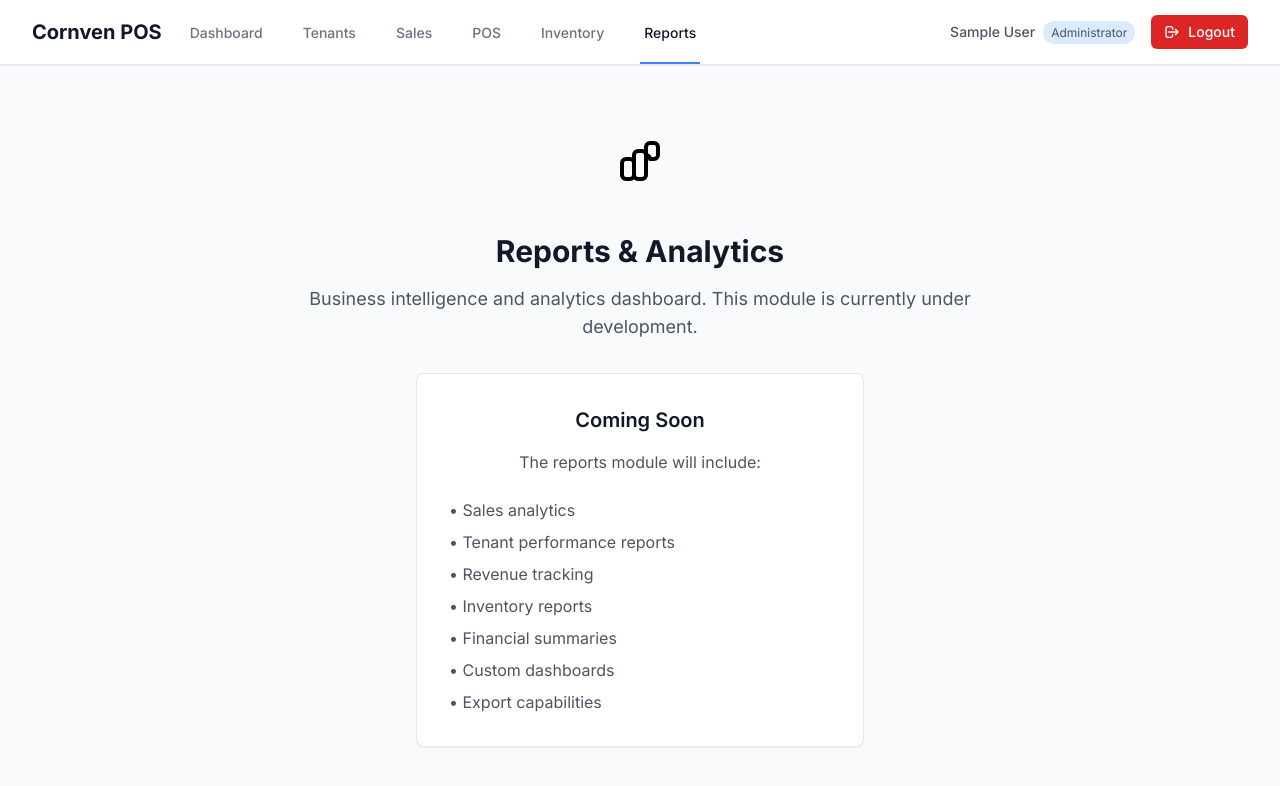
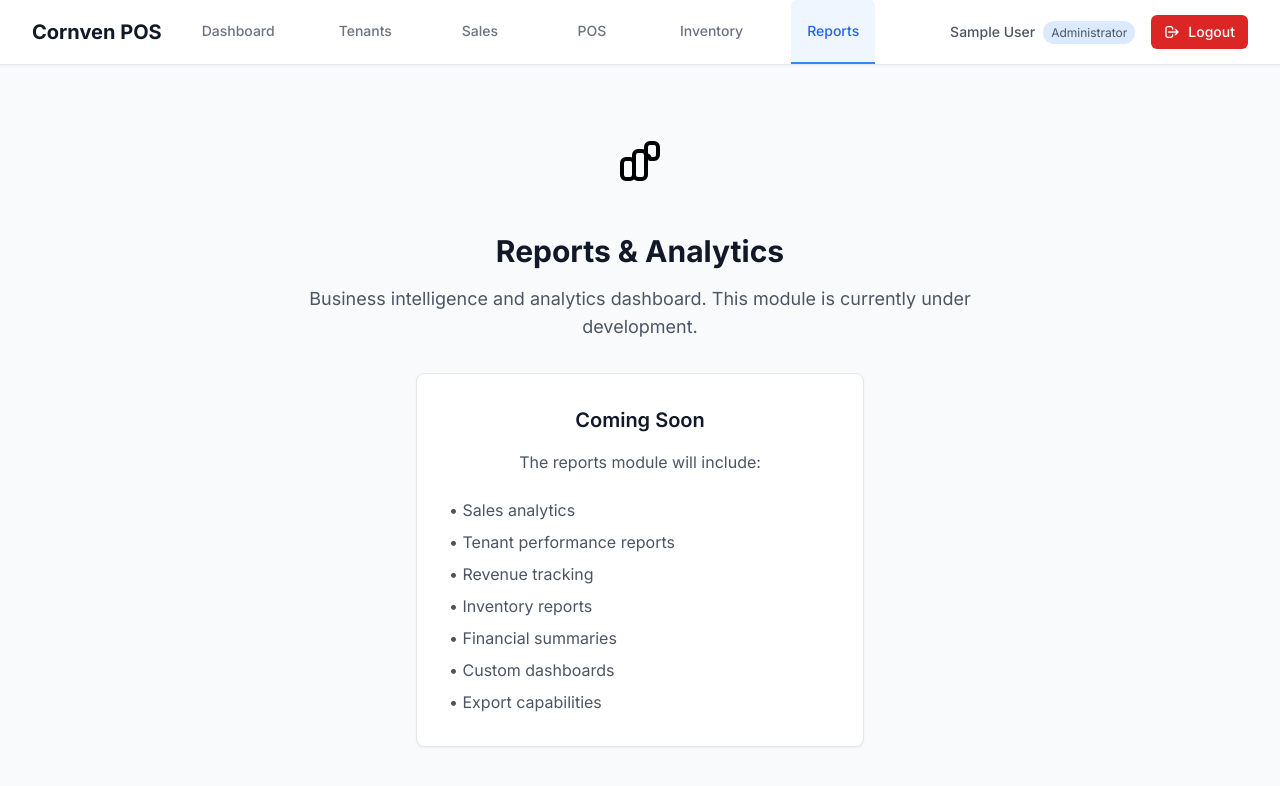
Before and after one commit to raghav1701/Cornven-POS-System, a Next.js app in the folder frontend/: page /reports in a window 1280 px wide. Shown: the top 786 px of the page. Built offline with nearby package versions, Linux system fonts and the light colour scheme; sample sign-in values are in the browser's storage.

Commit message:
CRM-167 feat: enhance admin dashboard with color-coded modules and improved navigation UX

```diff
--- a/frontend/components/Navigation.tsx
+++ b/frontend/components/Navigation.tsx
@@ -24,6 +24,25 @@ const Navigation = () => {
   const getNavItems = () => {
     const baseItems = [];
 
+    // Check if we're on a module-specific page (tenant management, inventory, or rentals)
+    const isModulePage = pathname.startsWith('/admin/tenants') ||
+                        pathname.startsWith('/inventory') ||
+                        pathname.startsWith('/rentals');
+
+    if (isModulePage) {
+      // Show only 4 menu items for module pages
+      if (userPermissions.includes('tenants')) {
+        baseItems.push({ name: 'Modules', href: '/admin', permission: 'tenants' });
+        baseItems.push({ name: 'Tenant', href: '/admin/tenants', permission: 'tenants' });
+      }
+      if (userPermissions.includes('inventory')) {
+        baseItems.push({ name: 'Inventory', href: '/inventory', permission: 'inventory' });
+      }
+      if (userPermissions.includes('tenants')) {
+        baseItems.push({ name: 'Rentals', href: '/rentals', permission: 'tenants' });
+      }
+    } else {
+      // Show all menu items for other pages
       // Admin items
       if (userPermissions.includes('tenants')) {
         baseItems.push({ name: 'Dashboard', href: '/admin', permission: 'tenants' });
@@ -62,6 +81,7 @@ const Navigation = () => {
       if (userPermissions.includes('reports')) {
         baseItems.push({ name: 'Reports', href: '/reports', permission: 'reports' });
       }
+    }
 
     return baseItems;
   };
@@ -78,19 +98,27 @@ const Navigation = () => {
             </div>
             {/* Desktop Navigation */}
             <div className="hidden md:ml-6 md:flex md:space-x-4 lg:space-x-8">
-              {navItems.map((item) => (
+              {navItems.map((item) => {
+                const isActive = pathname === item.href ||
+                  (item.name === 'Tenant' && pathname.startsWith('/admin/tenants')) ||
+                  (item.name === 'Inventory' && pathname.startsWith('/inventory')) ||
+                  (item.name === 'Rentals' && pathname.startsWith('/rentals')) ||
+                  (item.name === 'Modules' && pathname === '/admin');
+
+                return (
                   <Link
                     key={item.name}
                     href={item.href}
                     className={`${
-                    pathname === item.href
-                      ? 'border-primary-500 text-gray-900'
-                      : 'border-transparent text-gray-500 hover:text-gray-700 hover:border-gray-300'
-                  } inline-flex items-center px-1 pt-1 border-b-2 text-sm font-medium transition-colors`}
+                       isActive
+                         ? 'border-blue-500 text-blue-600 bg-blue-50'
+                         : 'border-transparent text-gray-500 hover:text-gray-700 hover:border-gray-300 hover:bg-gray-50'
+                     } inline-flex items-center justify-center px-4 py-1 pt-1 border-b-2 text-sm font-medium transition-colors rounded-t-md min-w-[80px]`}
                   >
                     {item.name}
                   </Link>
-              ))}
+                );
+              })}
             </div>
           </div>
 
@@ -139,20 +167,28 @@ const Navigation = () => {
       {isMobileMenuOpen && (
         <div className="md:hidden">
           <div className="px-2 pt-2 pb-3 space-y-1 sm:px-3 bg-white border-t border-gray-200">
-            {navItems.map((item) => (
+            {navItems.map((item) => {
+              const isActive = pathname === item.href ||
+                (item.name === 'Tenant' && pathname.startsWith('/admin/tenants')) ||
+                (item.name === 'Inventory' && pathname.startsWith('/inventory')) ||
+                (item.name === 'Rentals' && pathname.startsWith('/rentals')) ||
+                (item.name === 'Modules' && pathname === '/admin');
+
+              return (
                 <Link
                   key={item.name}
                   href={item.href}
                   onClick={() => setIsMobileMenuOpen(false)}
                   className={`${
-                  pathname === item.href
-                    ? 'bg-primary-50 border-primary-500 text-primary-700'
+                    isActive
+                      ? 'bg-blue-50 border-blue-500 text-blue-700'
                       : 'border-transparent text-gray-600 hover:bg-gray-50 hover:border-gray-300 hover:text-gray-800'
                   } block pl-3 pr-4 py-2 border-l-4 text-base font-medium transition-colors`}
                 >
                   {item.name}
                 </Link>
-            ))}
+              );
+            })}
 
             {/* Mobile User Info */}
             <div className="pt-4 pb-3 border-t border-gray-200">
```
Lines whose indentation alone changed are shown as unchanged.
